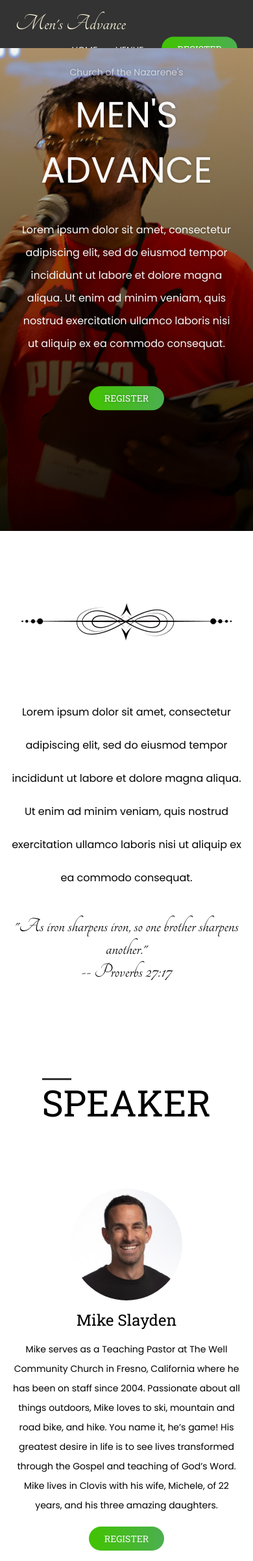
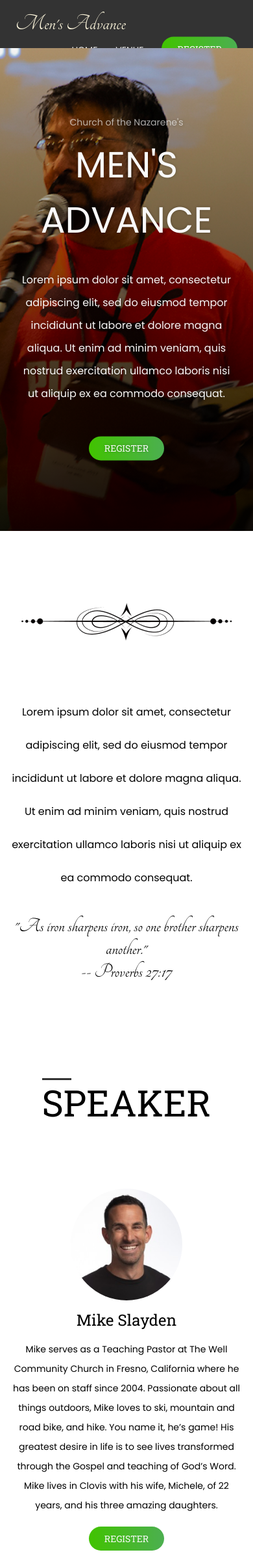
Before and after one commit to juliancoleman/mens-advance, a Jekyll site: the page built from index.html, in a window 390 px wide. Shown: the whole page at 65% size. Built offline with Jekyll 4.4.1, drawn with Linux system fonts in a browser that asks for light colours.

Commit message:
hero text should still be centered up on tablet

```diff
--- a/_sass/components/hero.scss
+++ b/_sass/components/hero.scss
@@ -99,10 +99,6 @@
     text-align: center;
   }
 
-  .hero-contents {
-    height: 100%;
-  }
-
   .hero-blurb {
     margin: 0 !important;
   }
@@ -111,3 +107,9 @@
     margin: revert !important; // fixes this stupid bug where a randon break is added to the element.
   }
 }
+
+@media (max-width: 450) {
+  .hero-contents {
+    height: 100%;
+  }
+}
```
